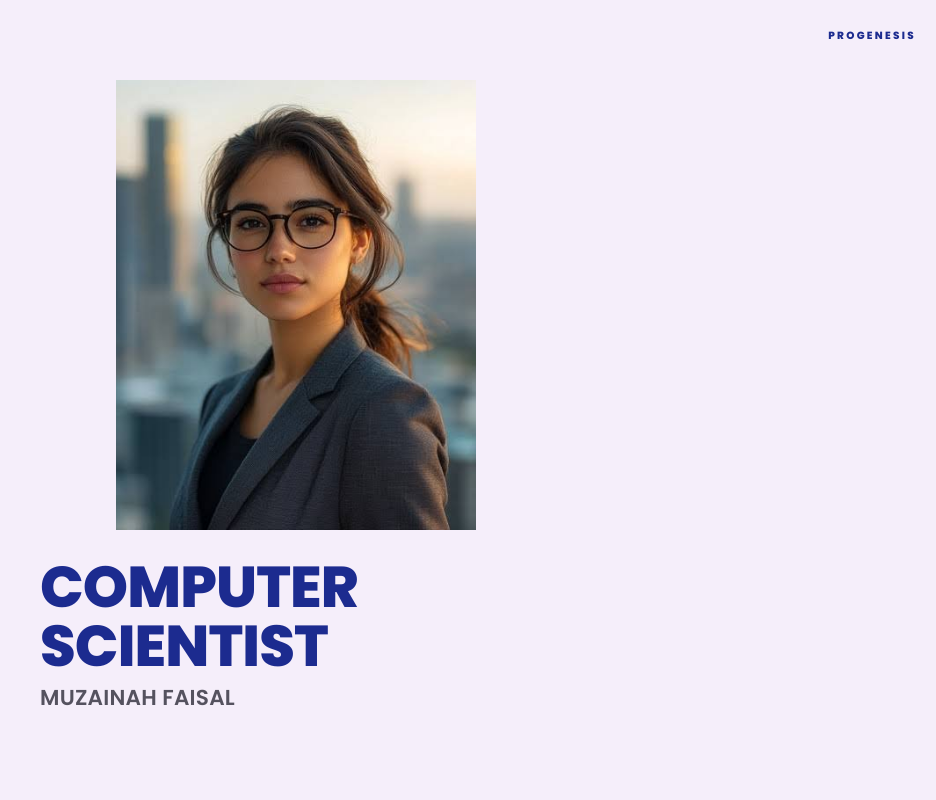
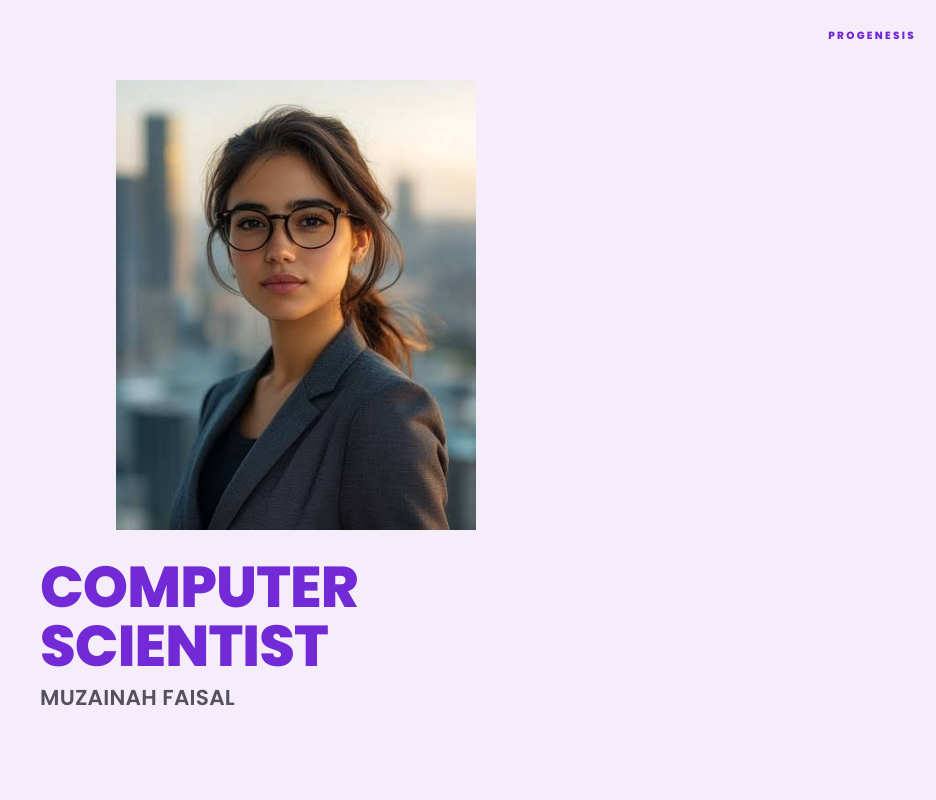
Before and after one commit to Muzainah07/demo-progenesis, a Next.js app: page /team/muzainah-faisal in a window 1280 px wide. Shown: the top 800 px of the page, without its empty margins (344-1280 px from the left). Built offline with nearby package versions, Linux system fonts and the light colour scheme; no server answers.

Commit message:
Update team roles and ID cards

```diff
--- a/app/globals.css
+++ b/app/globals.css
@@ -42,3 +42,10 @@ font-size:clamp(1.15rem,5.2vw,1.5rem);font-weight:800;letter-spacing:-.03em;text
 .field.input,.fieldin{width:100%}
 input.field{display:block;width:100%;padding:12px;border:1px solid var(--fg);font:inherit;margin:8px 0 20px;background:#fff;color:#000}
 @media(prefers-reduced-motion:reduce){*{scroll-behavior:auto!important;transition:none!important}}
+/* Role colours on the profile page (same shades as the ID cards) */
+.wrap[data-role="president"]{--navy:#3b0a6e}
+.wrap[data-role="co-president"]{--navy:#55199c}
+.wrap[data-role="co-lead"]{--navy:#7229d6}
+.wrap[data-role="technical"]{--navy:#8b5cf6}
+.wrap[data-role="module-lead"]{--navy:#a855f7}
+.wrap[data-role="marketing"]{--navy:#c026d3}
--- a/components/ProfileView.js
+++ b/components/ProfileView.js
@@ -33,7 +33,7 @@ function PhotoAndBar({ member, w, h }) {
       <span className="barBrand">PROGENESIS</span>
       <motion.div className="photoWrap" initial={{ opacity: 0 }} animate={{ opacity: 1 }} transition={{ duration: 0.8 }}>
         <motion.div className="photo" style={{ width: big, height: bigH, x, y, scale, clipPath: clip, backgroundColor: bg, transformOrigin: "0 0" }}>
-          <motion.img src={member.photo} alt={member.name} style={{ scale: zoom }} />
+          {member.photo && <motion.img src={member.photo} alt={member.name} style={{ scale: zoom }} />}
         </motion.div>
       </motion.div>
     </>
@@ -61,7 +61,7 @@ export default function ProfileView({ member: m }) {
   ].filter(([, href]) => href);
 
   return (
-    <main className="wrap">
+    <main className="wrap" data-role={m.roleType}>
       {vp && <PhotoAndBar key={`${vp.w}x${vp.h}`} member={m} w={vp.w} h={vp.h} />}
       <div className="spacer" />
       <motion.div className="heroText" initial={{ opacity: 0, y: 20 }} animate={{ opacity: 1, y: 0 }} transition={{ delay: 0.4, duration: 0.8 }}>
--- a/data/team.js
+++ b/data/team.js
@@ -7,6 +7,7 @@ export const team = [
     slug: "muzainah-faisal",
     name: "Muzainah Faisal",
     designation: "Computer Scientist",
+    roleType: "co-lead",
     photo: "/team/muzainah-faisal.jpg",
     linkedin: "https://www.linkedin.com/in/muzainah-faisal-9b73ab28a/",
     instagram: "https://www.instagram.com/muzainahkhan_/",
@@ -16,6 +17,7 @@ export const team = [
     slug: "umaima-khan",
     name: "Umaima Khan",
     designation: "Web Developer",
+    roleType: "co-president",
     photo: "/team/umaima-khan.jpg",
     linkedin: "https://www.linkedin.com/in/umaima-khan-a58b4b375/",
     instagram: "https://www.instagram.com/umamyxx/",
@@ -24,3 +26,72 @@ export const team = [
 ];
 export const getMember = (slug) => team.find((m) => m.slug === slug);
 export const profileUrl = (slug, base = SITE_URL) => `${base}/team/${slug}`;
+/* ---------- ROLE TEMPLATES (not shown on the site) ----------
+   To add a person: copy ONE block, paste it inside the `team` array above
+   (before the closing ];), fill it in, and delete these comment marks.
+   - roleType must stay exactly as written: it picks the purple shade.
+   - photo: put your image in public/team/ and write its path here,
+     e.g. photo: "/team/firstname-lastname.jpg"
+   - Leave a link as "" and it is hidden on the profile.
+
+  {
+    slug: "firstname-lastname",   // web address: /team/firstname-lastname
+    name: "Full Name",
+    designation: "President",
+    roleType: "president",
+    photo: "",
+    linkedin: "",
+    instagram: "",
+    email: "",
+  },
+  {
+    slug: "firstname-lastname",
+    name: "Full Name",
+    designation: "Co-President",
+    roleType: "co-president",
+    photo: "",
+    linkedin: "",
+    instagram: "",
+    email: "",
+  },
+  {
+    slug: "firstname-lastname",
+    name: "Full Name",
+    designation: "Co-Lead — Team Name",
+    roleType: "co-lead",
+    photo: "",
+    linkedin: "",
+    instagram: "",
+    email: "",
+  },
+  {
+    slug: "firstname-lastname",
+    name: "Full Name",
+    designation: "Technical Team",
+    roleType: "technical",
+    photo: "",
+    linkedin: "",
+    instagram: "",
+    email: "",
+  },
+  {
+    slug: "firstname-lastname",
+    name: "Full Name",
+    designation: "Module Lead — Module Name",
+    roleType: "module-lead",
+    photo: "",
+    linkedin: "",
+    instagram: "",
+    email: "",
+  },
+  {
+    slug: "firstname-lastname",
+    name: "Full Name",
+    designation: "Marketing Team",
+    roleType: "marketing",
+    photo: "",
+    linkedin: "",
+    instagram: "",
+    email: "",
+  },
+*/
```
